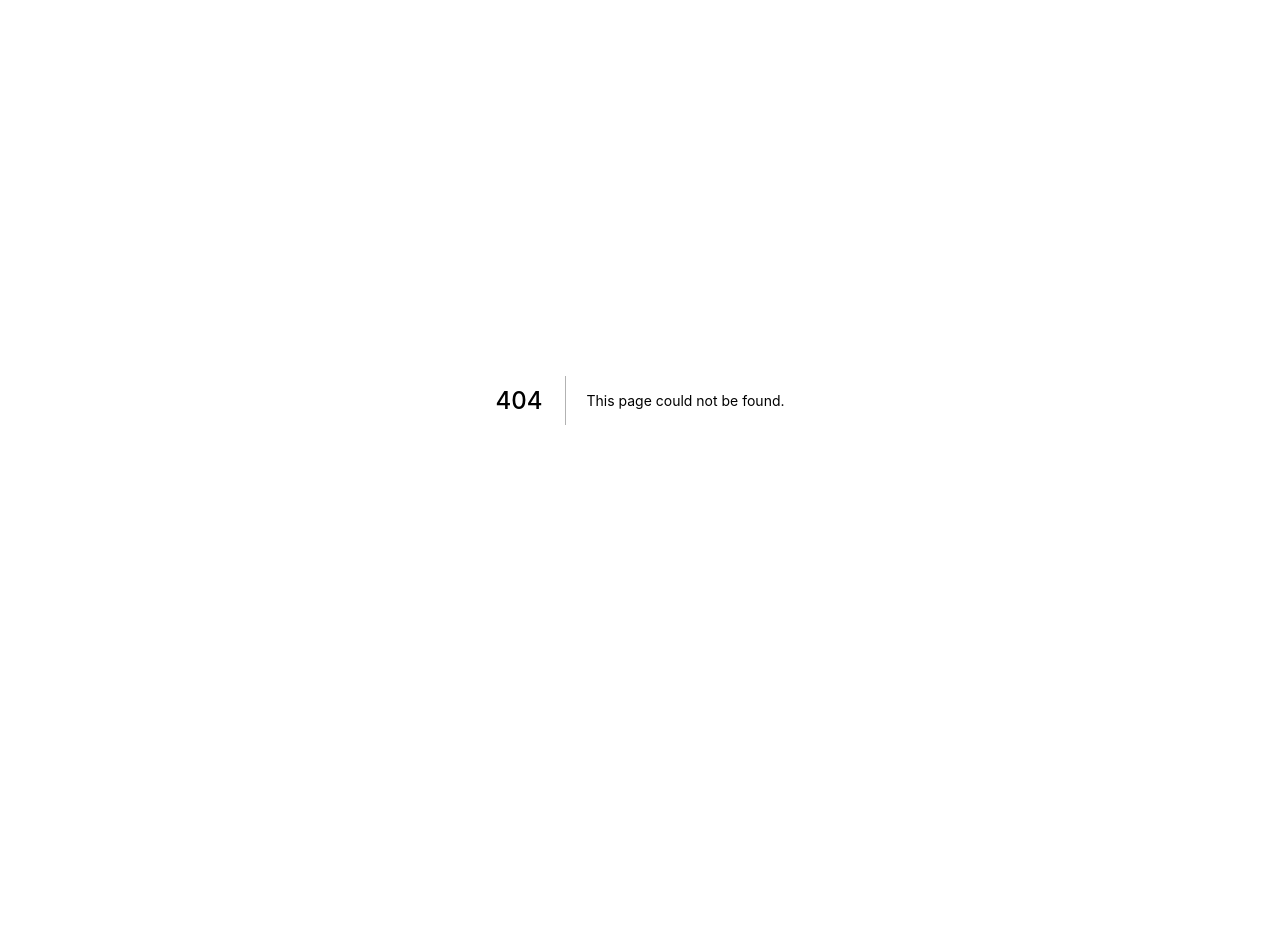
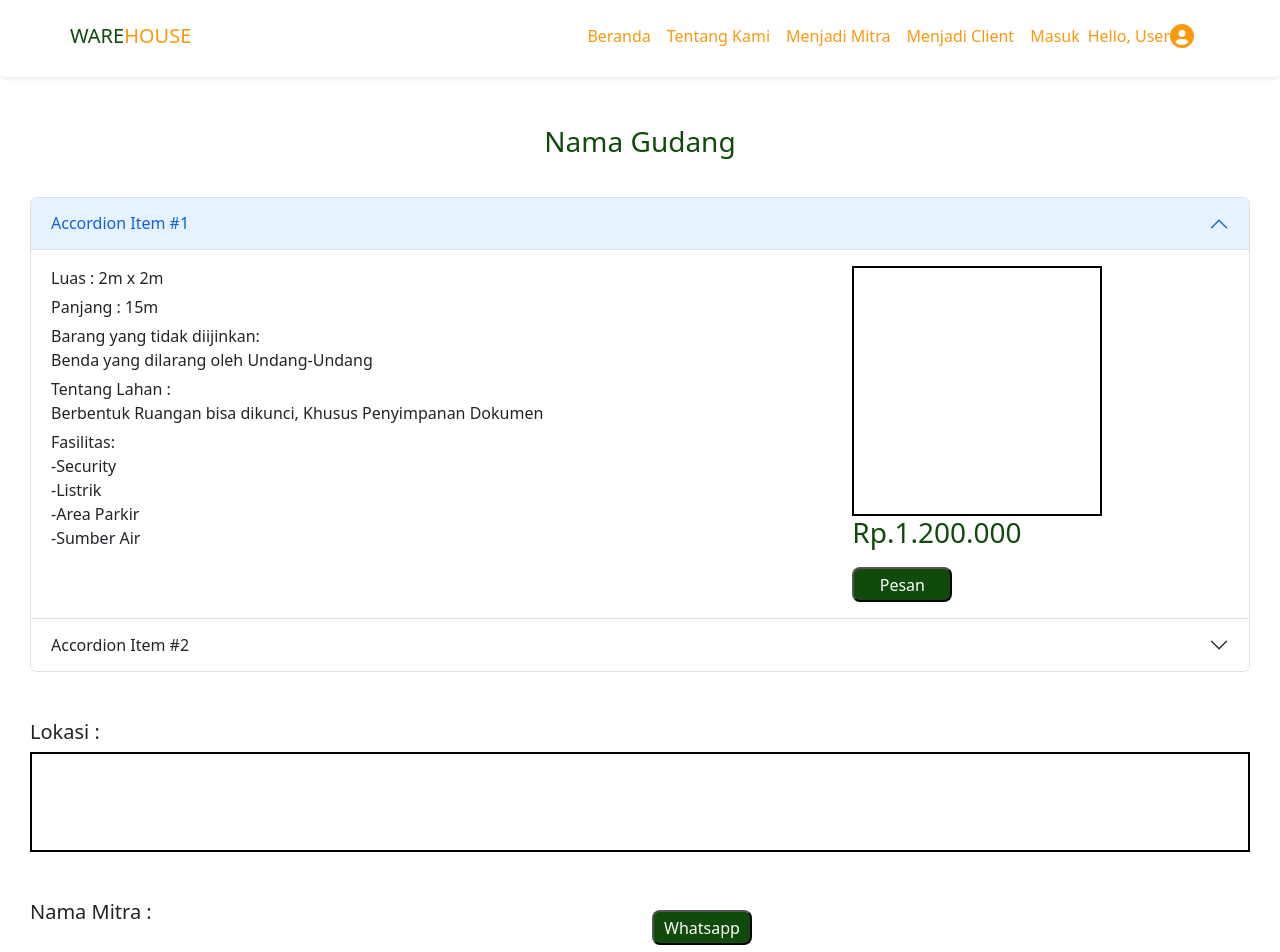
Before and after one commit to ALTA-Capstone-Project-4/FE-Dashboard, a Next.js app: page /detaillahanclient in a window 1280 px wide. Before the commit this address had no page. Shown: the top 952 px of the page. Before the commit the page ends 800 px from the top, so only its background shows below. Built offline with nearby package versions, Linux system fonts and the light colour scheme.

Commit message:
buat detail lahan gudang

```diff
--- a/pages/_app.js
+++ b/pages/_app.js
@@ -10,6 +10,7 @@ import "../styles/detailmitra.css";
 import "../styles/profilemitra.css";
 import "../styles/myfavorite.css";
 import "../styles/checkout.css";
+import "../styles/detaillahanclient.css";
 
 function MyApp({ Component, pageProps }) {
   return <Component {...pageProps} />;
--- /dev/null
+++ b/pages/detaillahanclient.jsx
@@ -0,0 +1,74 @@
+import React from "react";
+import Navbarr from "../component/navbarcomp";
+import { Accordion, Row, Col } from "react-bootstrap";
+
+const DetailLahanClient = () => {
+  return (
+    <div>
+      <Navbarr />
+      <h3 className="text-center">Nama Gudang</h3>
+      <div className="contenaccor">
+        <Accordion defaultActiveKey="0">
+          <Accordion.Item eventKey="0">
+            <Accordion.Header>Accordion Item #1</Accordion.Header>
+            <Accordion.Body>
+              <Row>
+                <Col lg={8}>
+                  <div>
+                    <p>Luas : 2m x 2m</p>
+                    <p>Panjang : 15m</p>
+                    <p>
+                      Barang yang tidak diijinkan: <br />
+                      Benda yang dilarang oleh Undang-Undang
+                    </p>
+                    <p>
+                      Tentang Lahan : <br />
+                      Berbentuk Ruangan bisa dikunci, Khusus Penyimpanan Dokumen
+                    </p>
+                    <p>
+                      Fasilitas: <br />
+                      -Security <br />
+                      -Listrik <br />
+                      -Area Parkir <br />
+                      -Sumber Air
+                    </p>
+                  </div>
+                </Col>
+                <Col lg={4}>
+                  <div className="detpic"></div>
+                  <h3>Rp.1.200.000</h3>
+                  <button className="btnpsnan">Pesan</button>
+                </Col>
+              </Row>
+            </Accordion.Body>
+          </Accordion.Item>
+          <Accordion.Item eventKey="1">
+            <Accordion.Header>Accordion Item #2</Accordion.Header>
+            <Accordion.Body>
+              Lorem ipsum dolor sit amet, consectetur adipiscing elit, sed do eiusmod tempor incididunt ut labore et dolore magna aliqua. Ut enim ad minim veniam, quis nostrud exercitation ullamco laboris nisi ut aliquip ex ea commodo
+              consequat. Duis aute irure dolor in reprehenderit in voluptate velit esse cillum dolore eu fugiat nulla pariatur. Excepteur sint occaecat cupidatat non proident, sunt in culpa qui officia deserunt mollit anim id est laborum.
+            </Accordion.Body>
+          </Accordion.Item>
+        </Accordion>
+        <div>
+          <h5 className="mt-5">Lokasi :</h5>
+          <div className="lokgud"></div>
+        </div>
+        <div>
+          <Row>
+            <Col>
+              <h5 className="mt-5">Nama Mitra :</h5>
+            </Col>
+            <Col>
+              <div className="mt-5">
+                <button className="btnpsnan">Whatsapp</button>
+              </div>
+            </Col>
+          </Row>
+        </div>
+      </div>
+    </div>
+  );
+};
+
+export default DetailLahanClient;
--- /dev/null
+++ b/styles/detaillahanclient.css
@@ -0,0 +1,23 @@
+.contenaccor {
+  padding: 30px;
+}
+
+.detpic {
+  width: 250px;
+  height: 250px;
+  border: 2px solid black;
+}
+
+.btnpsnan {
+  background-color: #104b0b;
+  width: 100px;
+  height: 35px;
+  border-radius: 8px;
+  color: white;
+  margin-top: 10px;
+}
+
+.lokgud {
+  border: 2px solid black;
+  height: 100px;
+}
```
